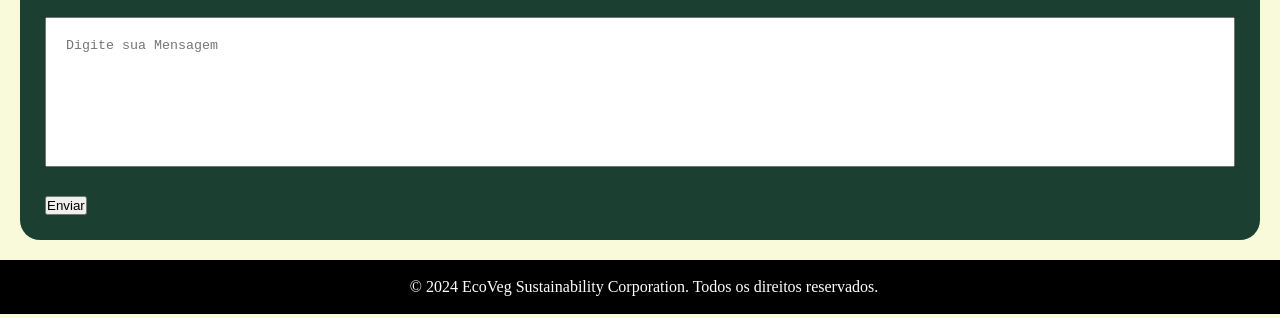
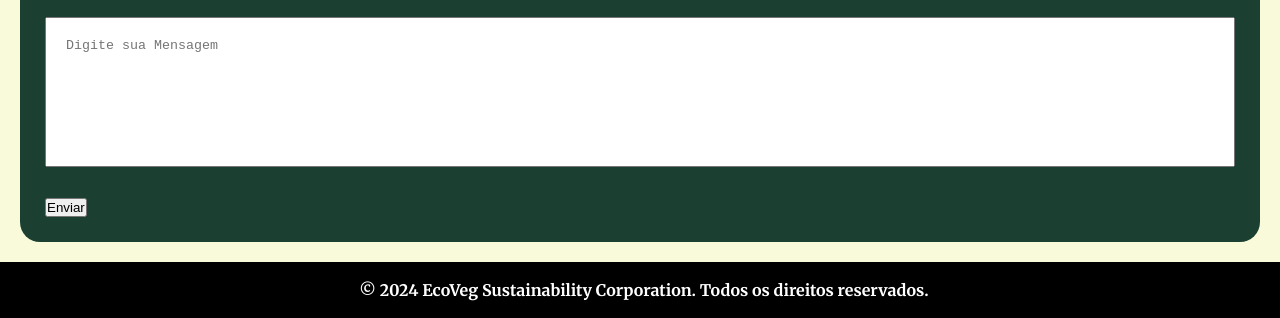
Before and after one commit to ecoveg/sustentavel.com.br, a plain HTML site: page feedback.html in a window 1280 px wide. Shown: the part 562-880 px from the top of the page. Drawn offline with Linux system fonts and the light colour scheme.

Commit message:
Update feedback.css

```diff
--- a/feedback.css
+++ b/feedback.css
@@ -19,7 +19,7 @@ footer{
   text-align: center;
   padding: 18px;
 }
-h1, h2, h3{
+body{
   font-family: "Merriweather", serif;
   font-weight: 600;
 }
```
